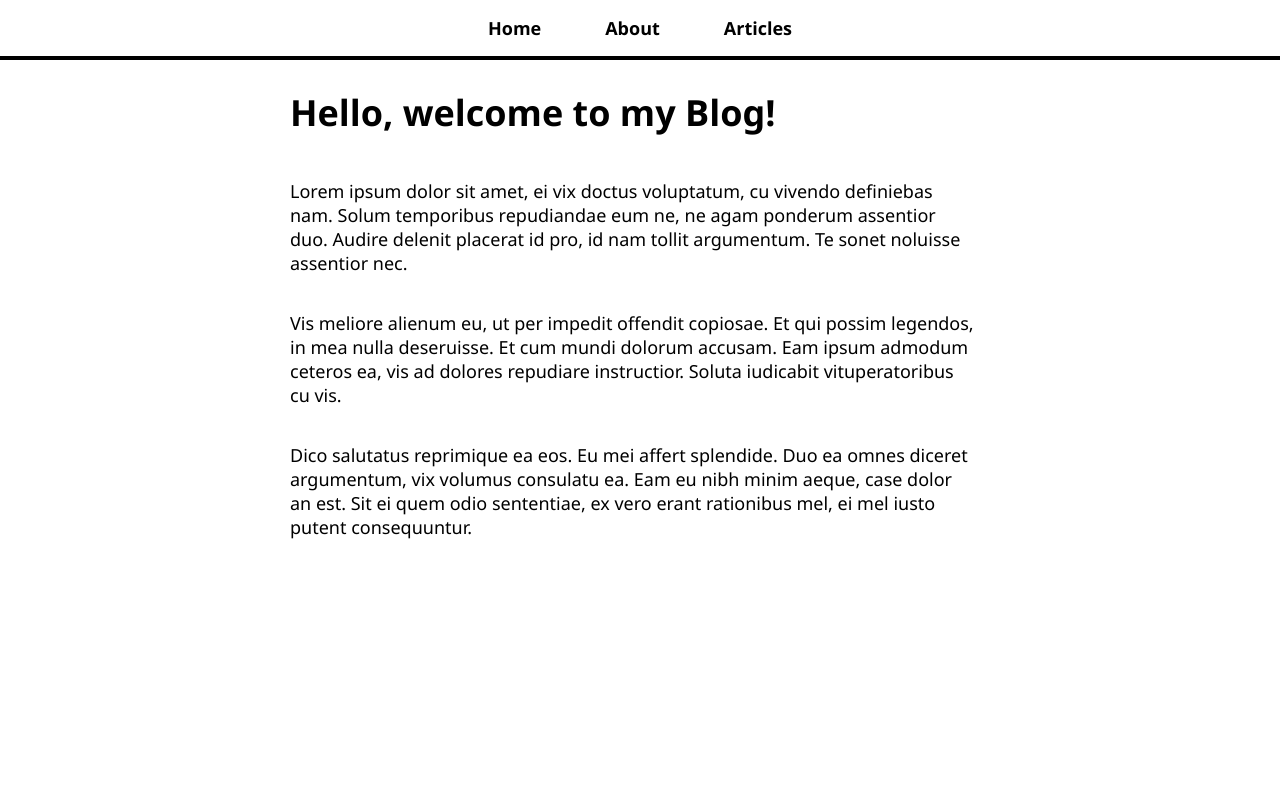
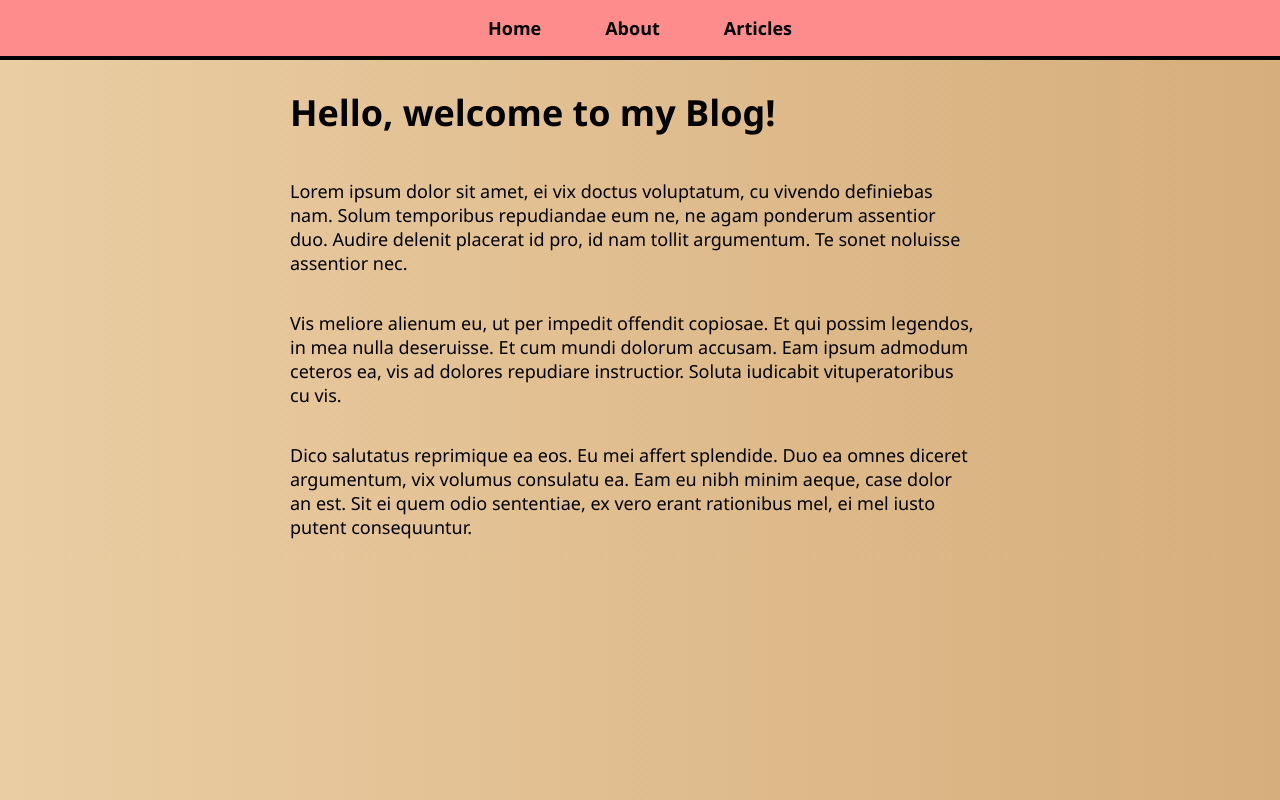
Before and after one commit to AlenaNiku/My-Blog, a React (Create React App) app: page / in a window 1280 px wide. Built offline with nearby package versions, Linux system fonts and the light colour scheme.

Commit message:
created 404 page

```diff
--- a/src/App.css
+++ b/src/App.css
@@ -2,6 +2,8 @@
 body {
   font-family: 'Segoe UI', Tahoma, Geneva, Verdana, sans-serif;
   font-size: 18px;
+  background: linear-gradient(to right, #eacda3, #d6ae7b);
+  /* background-color: #F2B705; */
 }
 
 button {
@@ -24,7 +26,7 @@ nav {
   position: fixed;
   top: 0;
   width: 100%;
-  background: white;
+  background: #FF8C8C;
 }
 
 nav ul {
@@ -47,7 +49,7 @@ nav a {
 }
 
 nav a:hover {
-  background: black;
+  background: #FFD9D9;
   color: white;
 }
 
--- a/src/App.js
+++ b/src/App.js
@@ -2,12 +2,14 @@ import React, { Component } from 'react';
 import {
   BrowserRouter as Router,
   Route,
+  Switch,
 } from 'react-router-dom';
 import './App.css';
 import HomePage from './pages/HomePage';
 import AboutPage from './pages/AboutPage';
 import ArticlesListPage from './pages/ArticlesListPage';
 import ArticlePage from './pages/ArticlePage';
+import NotFoundPage from './pages/NotFoundPage';
 import NavBar from './NavBar';
 
 class App extends Component {
@@ -18,10 +20,13 @@ class App extends Component {
         <div className="App">
           <NavBar />
           <div id="page-body">
-            <Route path="/" component={HomePage} exact />
-            <Route path="/about" component={AboutPage} />
-            <Route path="/articles-list" component={ArticlesListPage} />
-            <Route path="/article/:name" component={ArticlePage} />
+            <Switch>
+              <Route path="/" component={HomePage} exact />
+              <Route path="/about" component={AboutPage} />
+              <Route path="/articles-list" component={ArticlesListPage} />
+              <Route path="/article/:name" component={ArticlePage} />
+              <Route component={NotFoundPage} />
+            </Switch>
           </div>
         </div>
       </Router>
@@ -32,3 +37,5 @@ class App extends Component {
 export default App;
 
 // URL parameters (for navigating to the right pages withing one route). The way they work is this - when we define our route we use a /:name (or /:id) for one of the segments of our path (we'll use <name> for our url parameter). What React Router does when it sees the URL parameter as this one - it passes a prop to the component at that route (in our case ArticlePage), that tells our component the value of the section of our url. In other words the string that occupies this spot - :/name (in the url in the user's browser) => React will pass a prop called { match } to our component
+
+// Switch makes sure that only one of the appropriate Routes is rendered at a time. It will only render the first route that matches the url and none of the others. For this reason order matters - we must put our 404 component last, otherwise it will be the only thing that renders since it will always match (ORDER MATTERS)
--- a/src/pages/ArticlePage.js
+++ b/src/pages/ArticlePage.js
@@ -1,12 +1,13 @@
 import React from "react";
 import ArticlesList from '../components/ArticlesList';
 import articleContent from './article-content';
+import NotFoundPage from './NotFoundPage';
 
 const ArticlePage = ({ match }) => {
     const name = match.params.name;
     const article = articleContent.find(article => article.name === name);
 
-    if (!article) return <h1>Article does not exist! </h1>
+    if (!article) return <NotFoundPage />
 
     const otherArticles = articleContent.filter(article => article.name !== name)  // to display the list of other articles on the bottom of the one we're looking at
 
--- /dev/null
+++ b/src/pages/NotFoundPage.js
@@ -0,0 +1,11 @@
+import React from 'react'
+
+const NotFoundPage = () => {
+    return (
+        <div>
+            <h1>404: Page Not Found</h1>
+        </div>
+    );
+}
+
+export default NotFoundPage
```
